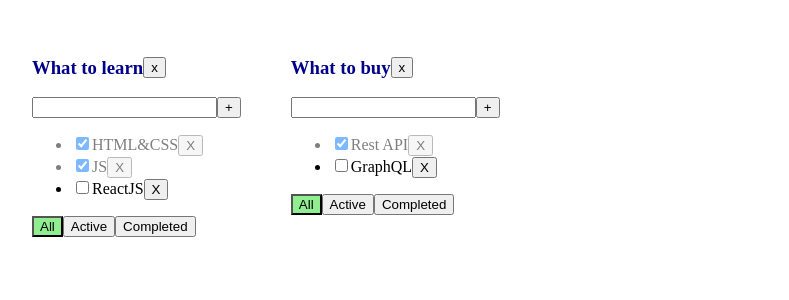
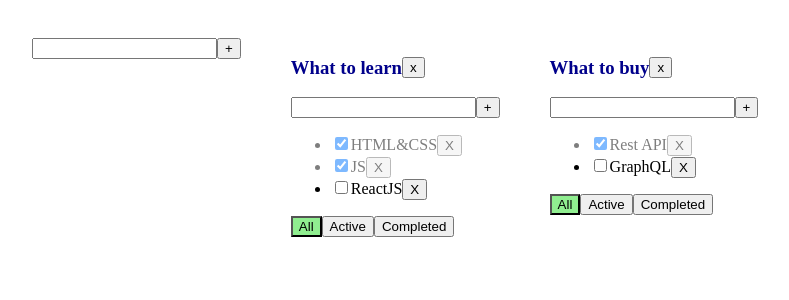
Before and after one commit to Yuliya9449/todo-list, a React (Vite) app: page / in a window 1280 px wide. Shown: the top 300 px of the page, without its empty margins (6-795 px from the left). Built offline with nearby package versions, Linux system fonts and the light colour scheme.

Commit message:
refactor: extract CreateItemForm, optimize with memo and useCallback, add delete todolist

```diff
--- a/src/app/App.tsx
+++ b/src/app/App.tsx
@@ -2,6 +2,7 @@ import { v1 } from 'uuid'
 import styles from './App.module.css'
 import { TodolistItem } from '@/features/TodolistItem'
 import { useCallback, useState } from 'react'
+import { CreateItemForm } from '@/common/components/CreateItemForm/CreateItemForm'
 
 const todolistId1 = v1()
 const todolistId2 = v1()
@@ -90,8 +91,15 @@ export const App = () => {
     })
   }, [])
 
+  const createTodolistHandler = useCallback((title: Todolist['title']) => {
+    const newTodolist: Todolist = { id: v1(), title, filter: 'all' }
+    setTodolists((prevTodos) => [newTodolist, ...prevTodos])
+    setTasks((prevTasks) => ({ ...prevTasks, [newTodolist.id]: [] }))
+  }, [])
+
   return (
     <div className={styles.app}>
+      <CreateItemForm onCreateItem={createTodolistHandler} />
       {todolists.map((todolist) => {
         const todolistTasks = tasks[todolist.id]
 
--- /dev/null
+++ b/src/common/components/CreateItemForm/CreateItemForm.module.css
@@ -0,0 +1,7 @@
+.error {
+  border: red 1px solid;
+}
+
+.errorMessage {
+  color: red;
+}
--- /dev/null
+++ b/src/common/components/CreateItemForm/CreateItemForm.tsx
@@ -0,0 +1,56 @@
+import styles from './CreateItemForm.module.css'
+import { Button } from '@/common/components/Button/Button'
+import { type ChangeEvent, type KeyboardEvent, memo, useCallback, useState } from 'react'
+
+type Props = {
+  onCreateItem: (title: string) => void
+}
+
+export const CreateItemForm = memo(({ onCreateItem }: Props) => {
+  const [title, setTitle] = useState('')
+  const [error, setError] = useState<string | null>(null)
+
+  const createItemHandler = useCallback(
+    (title: string) => {
+      const trimmedTitle = title.trim()
+      if (trimmedTitle) {
+        onCreateItem(trimmedTitle)
+        setTitle('')
+      } else {
+        setError('Title is required')
+      }
+    },
+    [onCreateItem],
+  )
+
+  const createItemOnEnterHandler = useCallback(
+    (event: KeyboardEvent<HTMLInputElement>) => {
+      if (event.key === 'Enter') {
+        createItemHandler(title)
+      }
+    },
+    [createItemHandler, title],
+  )
+
+  const changeItemTitleHandler = useCallback((e: ChangeEvent<HTMLInputElement>) => {
+    setTitle(e.currentTarget.value)
+    setError(null)
+  }, [])
+
+  return (
+    <div>
+      <input
+        className={error ? styles.error : ''}
+        value={title}
+        onChange={changeItemTitleHandler}
+        onKeyDown={createItemOnEnterHandler}
+      />
+
+      <Button
+        title={'+'}
+        onClick={() => createItemHandler(title)}
+      />
+      {error && <div className={styles.errorMessage}>{error}</div>}
+    </div>
+  )
+})
--- a/src/features/TodolistItem.module.css
+++ b/src/features/TodolistItem.module.css
@@ -4,14 +4,6 @@
   color: darkblue;
 }
 
-.error {
-  border: red 1px solid;
-}
-
-.errorMessage {
-  color: red;
-}
-
 .isDone {
   opacity: 0.5;
 }
--- a/src/features/TodolistItem.tsx
+++ b/src/features/TodolistItem.tsx
@@ -1,7 +1,8 @@
 import styles from './TodolistItem.module.css'
 import type { FilterValues, Task, Todolist } from '@/app/App'
-import { type ChangeEvent, type KeyboardEvent, memo, useState } from 'react'
+import { type ChangeEvent, memo, useCallback } from 'react'
 import { Button } from '@/common/components/Button/Button'
+import { CreateItemForm } from '@/common/components/CreateItemForm/CreateItemForm'
 
 type Props = {
   todolist: Todolist
@@ -15,37 +16,23 @@ type Props = {
 
 export const TodolistItem = memo(
   ({ todolist, tasks, deleteTask, changeFilter, createTask, changeTaskStatus, deleteTodolist }: Props) => {
-    const [taskTitle, setTaskTitle] = useState('')
-    const [error, setError] = useState<string | null>(null)
+    const changeFilterHandler = useCallback(
+      (filter: FilterValues) => {
+        changeFilter({ todolistId: todolist.id, filter })
+      },
+      [changeFilter, todolist.id],
+    )
 
-    const createTaskHandler = (taskTitle: string) => {
-      const trimmedTitle = taskTitle.trim()
-      if (trimmedTitle) {
-        createTask({ todolistId: todolist.id, title: trimmedTitle })
-        setTaskTitle('')
-      } else {
-        setError('Title is required')
-      }
-    }
+    const deleteTodolistHandler = useCallback(() => {
+      deleteTodolist(todolist.id)
+    }, [deleteTodolist, todolist.id])
 
-    const createTaskOnEnterHandler = (event: KeyboardEvent<HTMLInputElement>) => {
-      if (event.key === 'Enter') {
-        createTaskHandler(taskTitle)
-      }
-    }
-
-    const changeTaskTitleHandler = (e: ChangeEvent<HTMLInputElement>) => {
-      setTaskTitle(e.currentTarget.value)
-      setError(null)
-    }
-
-    const changeFilterHandler = (filter: FilterValues) => {
-      changeFilter({ todolistId: todolist.id, filter })
-    }
-
-    const deleteTodolistHandler = () => {
-      deleteTodolist(todolist.id)
-    }
+    const createTaskHandler = useCallback(
+      (title: Task['title']) => {
+        createTask({ todolistId: todolist.id, title })
+      },
+      [createTask, todolist.id],
+    )
 
     return (
       <div>
@@ -56,20 +43,7 @@ export const TodolistItem = memo(
             onClick={deleteTodolistHandler}
           />
         </div>
-        <div>
-          <input
-            className={error ? styles.error : ''}
-            value={taskTitle}
-            onChange={changeTaskTitleHandler}
-            onKeyDown={createTaskOnEnterHandler}
-          />
-
-          <Button
-            title={'+'}
-            onClick={() => createTaskHandler(taskTitle)}
-          />
-          {error && <div className={styles.errorMessage}>{error}</div>}
-        </div>
+        <CreateItemForm onCreateItem={createTaskHandler} />
         {tasks.length === 0 ? (
           <p>Тасок нет</p>
         ) : (
```
